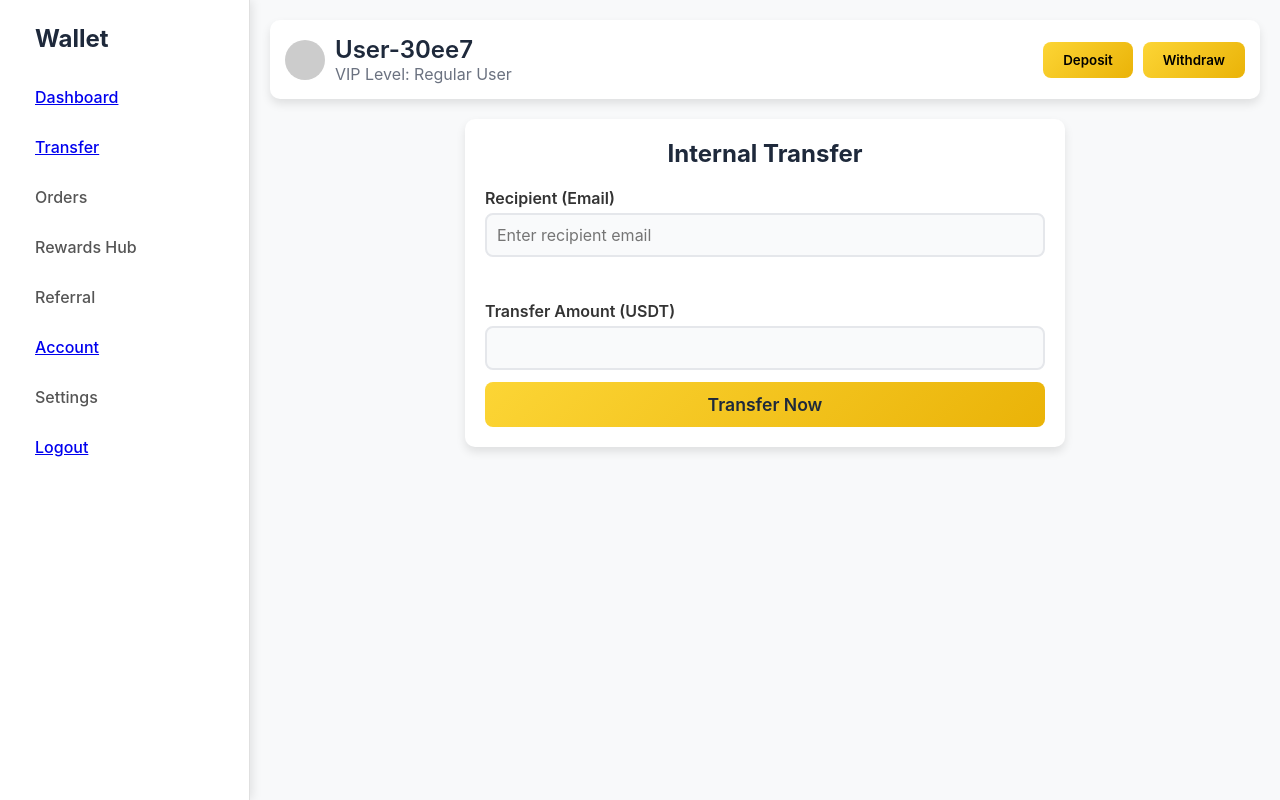
After one commit to Abbass-Hassan/digital-wallet-platform, a PHP site: page /transfer.html in a window 1280 px wide. The commit adds this page. Run offline with PHP 8.4, Linux system fonts and the light colour scheme.

Commit message:
Implement internal transfers: P2P wallet transfers (front & back)

```diff
--- a/wallet-client/css/style.css
+++ b/wallet-client/css/style.css
@@ -414,6 +414,16 @@
 
 
 
+/* Container for deposit, withdraw, or transfer sections */
+.transaction-container {
+    background: #ffffff;
+    padding: 20px;
+    border-radius: 10px;
+    box-shadow: 0 5px 10px rgba(0, 0, 0, 0.1);
+    max-width: 600px;
+    margin: 20px auto;
+}
+
 /* Transaction Container (for Deposit & Withdraw pages) */
 .transaction-container {
     background: #ffffff;
@@ -437,7 +447,7 @@
 .transaction-form {
     display: flex;
     flex-direction: column;
-    gap: 15px;
+    gap: 12px;
 }
 
 /* Transaction Field */
--- a/wallet-client/deposit.html
+++ b/wallet-client/deposit.html
@@ -13,7 +13,7 @@
         <div class="dashboard-sidebar-logo">Wallet</div>
         <ul class="dashboard-sidebar-links">
           <li class="dashboard-sidebar-item"><a href="dashboard.html">Dashboard</a></li>
-      <li class="dashboard-sidebar-item">Assets</li>
+          <li class="dashboard-sidebar-item"><a href="transfer.html">Transfer</a></li>
           <li class="dashboard-sidebar-item">Orders</li>
           <li class="dashboard-sidebar-item">Rewards Hub</li>
           <li class="dashboard-sidebar-item">Referral</li>
@@ -22,6 +22,7 @@
           <li class="dashboard-sidebar-item"><a href="/digital-wallet-platform/wallet-server/user/v1/auth/logout.php">Logout</a></li>
         </ul>
     </aside>
+
 
   <main class="dashboard-main">
     <!-- Added Header (Same as Dashboard) -->
--- /dev/null
+++ b/wallet-client/js/transfer.js
@@ -0,0 +1,41 @@
+document.addEventListener("DOMContentLoaded", function() {
+    const transferBtn = document.getElementById("transferBtn");
+
+    transferBtn.addEventListener("click", function(e) {
+        e.preventDefault();
+
+        // Get the recipient email and transfer amount from the form.
+        const recipientEmail = document.getElementById("recipientQuery").value.trim();
+        const transferAmount = parseFloat(document.getElementById("transferAmount").value);
+
+        if (!recipientEmail) {
+            alert("Please enter a recipient email.");
+            return;
+        }
+        if (isNaN(transferAmount) || transferAmount <= 0) {
+            alert("Please enter a valid transfer amount.");
+            return;
+        }
+
+        // Build request data.
+        const data = {
+            recipient_email: recipientEmail,
+            amount: transferAmount
+        };
+
+        axios.post('/digital-wallet-platform/wallet-server/user/v1/transfer.php', data)
+            .then(response => {
+                if (response.data.error) {
+                    alert(response.data.error);
+                } else {
+                    alert(response.data.message);
+                    // Optionally refresh the dashboard or redirect.
+                    window.location.href = 'dashboard.html';
+                }
+            })
+            .catch(error => {
+                console.error("Transfer error:", error);
+                alert("An error occurred during the transfer. Please try again later.");
+            });
+    });
+});
--- a/wallet-client/profile.html
+++ b/wallet-client/profile.html
@@ -13,15 +13,16 @@
         <div class="dashboard-sidebar-logo">Wallet</div>
         <ul class="dashboard-sidebar-links">
           <li class="dashboard-sidebar-item"><a href="dashboard.html">Dashboard</a></li>
-            <li class="dashboard-sidebar-item">Assets</li>
+          <li class="dashboard-sidebar-item"><a href="transfer.html">Transfer</a></li>
           <li class="dashboard-sidebar-item">Orders</li>
           <li class="dashboard-sidebar-item">Rewards Hub</li>
           <li class="dashboard-sidebar-item">Referral</li>
-            <li class="dashboard-sidebar-item active"><a href="profile.html">Account</a></li>
+          <li class="dashboard-sidebar-item"><a href="profile.html">Account</a></li>
           <li class="dashboard-sidebar-item">Settings</li>
           <li class="dashboard-sidebar-item"><a href="/digital-wallet-platform/wallet-server/user/v1/auth/logout.php">Logout</a></li>
         </ul>
     </aside>
+
 
     <main class="dashboard-main">
         <section class="profile-container">
--- /dev/null
+++ b/wallet-client/transfer.html
@@ -0,0 +1,87 @@
+<!DOCTYPE html>
+<html lang="en">
+<head>
+  <meta charset="UTF-8">
+  <meta name="viewport" content="width=device-width,initial-scale=1.0">
+  <title>Internal Transfer</title>
+  <link rel="stylesheet" href="css/style.css">
+  <!-- Axios (if not already included) -->
+  <script src="https://cdn.jsdelivr.net/npm/axios/dist/axios.min.js"></script>
+</head>
+<body class="dashboard-body">
+
+  <!-- Sidebar (same as dashboard) -->
+  <aside class="dashboard-sidebar">
+    <div class="dashboard-sidebar-logo">Wallet</div>
+    <ul class="dashboard-sidebar-links">
+      <li class="dashboard-sidebar-item"><a href="dashboard.html">Dashboard</a></li>
+      <li class="dashboard-sidebar-item"><a href="transfer.html">Transfer</a></li>
+      <li class="dashboard-sidebar-item">Orders</li>
+      <li class="dashboard-sidebar-item">Rewards Hub</li>
+      <li class="dashboard-sidebar-item">Referral</li>
+      <li class="dashboard-sidebar-item"><a href="profile.html">Account</a></li>
+      <li class="dashboard-sidebar-item">Settings</li>
+      <li class="dashboard-sidebar-item">
+        <a href="/digital-wallet-platform/wallet-server/user/v1/auth/logout.php">Logout</a>
+      </li>
+    </ul>
+  </aside>
+
+  <main class="dashboard-main">
+    <!-- Header (same as dashboard) -->
+    <header class="dashboard-header">
+      <div class="dashboard-user">
+        <div class="dashboard-user-avatar"></div>
+        <div class="dashboard-user-info">
+          <h2 class="dashboard-user-name">User-30ee7</h2>
+          <p class="dashboard-user-meta">VIP Level: Regular User</p>
+        </div>
+      </div>
+      <div class="dashboard-header-actions">
+        <button class="dashboard-deposit-btn" onclick="window.location.href='deposit.html';">Deposit</button>
+        <button class="dashboard-withdraw-btn" onclick="window.location.href='withdraw.html';">Withdraw</button>
+      </div>
+    </header>
+
+    <!-- Transfer Section -->
+    <section class="transaction-container">
+      <h2 class="transaction-title">Internal Transfer</h2>
+
+      <div class="transaction-form">
+        <!-- Recipient Search (Input Only) -->
+        <div class="transaction-field">
+          <label for="recipientQuery" class="transaction-label">Recipient (Email)</label>
+          <input
+            type="text"
+            id="recipientQuery"
+            class="transaction-input"
+            placeholder="Enter recipient email"
+            required
+          >
+        </div>
+
+        <!-- Optional results area -->
+        <div id="searchResults" style="margin: 10px 0; color: #333;"></div>
+
+        <!-- Transfer Amount -->
+        <div class="transaction-field">
+          <label for="transferAmount" class="transaction-label">Transfer Amount (USDT)</label>
+          <input
+            type="number"
+            id="transferAmount"
+            class="transaction-input"
+            step="0.01"
+            min="0"
+            required
+          >
+        </div>
+
+        <button id="transferBtn" class="transaction-btn">Transfer Now</button>
+      </div>
+    </section>
+  </main>
+
+  <!-- Transfer Logic JS -->
+  <script src="js/transfer.js"></script>
+</body>
+</html>
--- a/wallet-client/withdraw.html
+++ b/wallet-client/withdraw.html
@@ -13,7 +13,7 @@
         <div class="dashboard-sidebar-logo">Wallet</div>
         <ul class="dashboard-sidebar-links">
           <li class="dashboard-sidebar-item"><a href="dashboard.html">Dashboard</a></li>
-      <li class="dashboard-sidebar-item">Assets</li>
+          <li class="dashboard-sidebar-item"><a href="transfer.html">Transfer</a></li>
           <li class="dashboard-sidebar-item">Orders</li>
           <li class="dashboard-sidebar-item">Rewards Hub</li>
           <li class="dashboard-sidebar-item">Referral</li>
@@ -22,6 +22,7 @@
           <li class="dashboard-sidebar-item"><a href="/digital-wallet-platform/wallet-server/user/v1/auth/logout.php">Logout</a></li>
         </ul>
     </aside>
+
 
   <main class="dashboard-main">
     <!-- Added Header (Same as Dashboard) -->
```
Also changed, not shown: wallet-client/dashboard.html (+6 -6 lines), wallet-server/database/migrations/create_transactions_table.php (added, +27 -0 lines), wallet-server/user/v1/deposit.php (+8 -2 lines), wallet-server/user/v1/transfer.php (added, +87 -0 lines), wallet-server/user/v1/withdraw.php (+8 -2 lines), wallet-server/uploads/id_22_1740815250.jpg (added), wallet-server/uploads/id_23_1740815320.jpg (added). Lines whose indentation alone changed are shown as unchanged.
